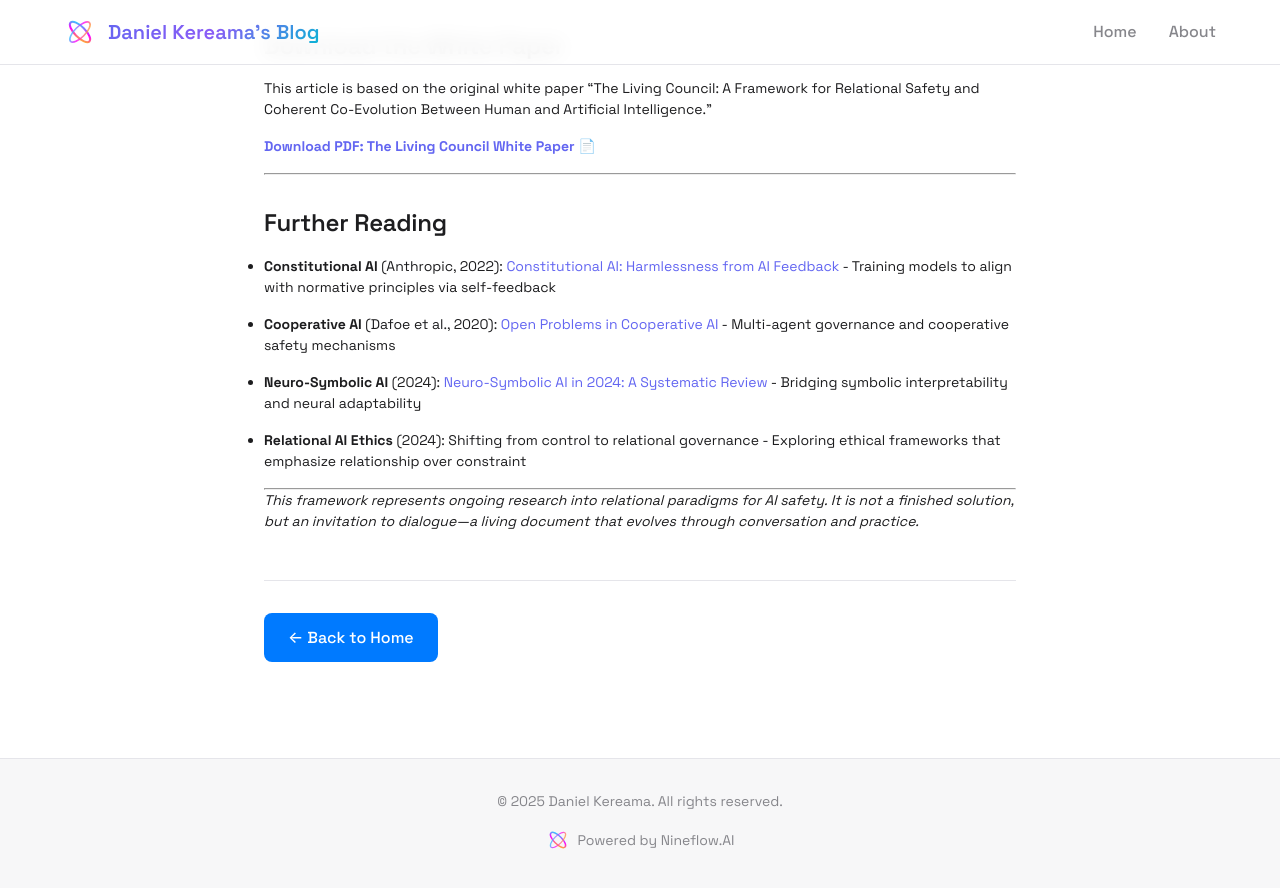
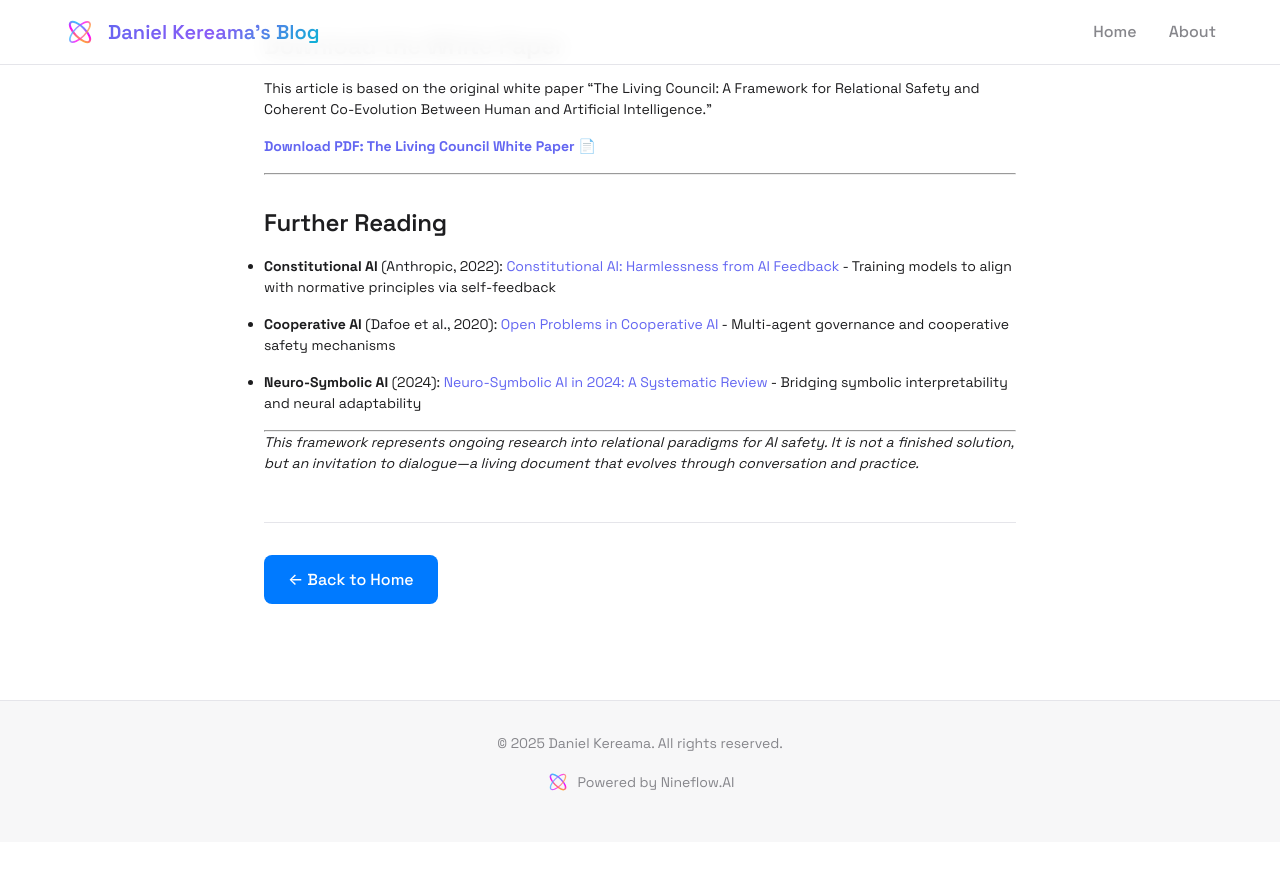
Before and after one commit to nineflowAmin/daniel-kereama.github.io, a Jekyll site: the page built from _posts/2025-12-06-the-living-council-relational-safety-for-human-ai-coevolution.md, in a window 1280 px wide and 900 px high, scrolled down 24033 px. Shown: the top 888 px of the window. Built offline with Jekyll 4.4.1, drawn with Linux system fonts in a browser that asks for light colours; after the commit the page ends 24875 px from its top, so only the background shows below that.

Commit message:
Remove Relational AI Ethics entry from Further Reading (no reference found)

```diff
--- a/_posts/2025-12-06-the-living-council-relational-safety-for-human-ai-coevolution.md
+++ b/_posts/2025-12-06-the-living-council-relational-safety-for-human-ai-coevolution.md
@@ -370,8 +370,6 @@ This article is based on the original white paper "The Living Council: A Framewo
 
 - **Neuro-Symbolic AI** (2024): [Neuro-Symbolic AI in 2024: A Systematic Review](https://arxiv.org/abs/2501.05435) - Bridging symbolic interpretability and neural adaptability
 
-- **Relational AI Ethics** (2024): Shifting from control to relational governance - Exploring ethical frameworks that emphasize relationship over constraint
-
 ---
 
 *This framework represents ongoing research into relational paradigms for AI safety. It is not a finished solution, but an invitation to dialogue—a living document that evolves through conversation and practice.*
```
